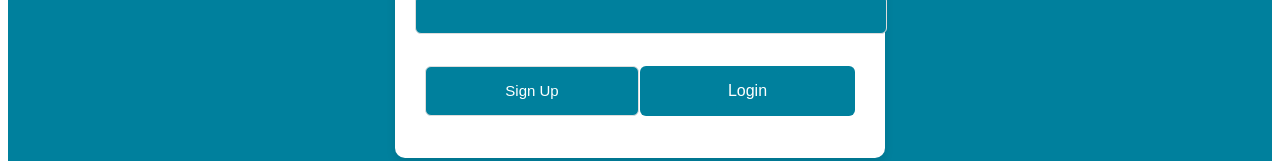
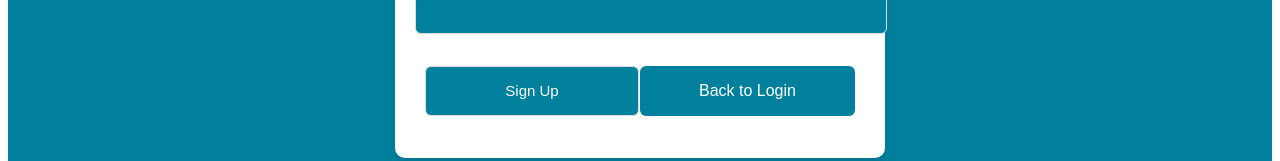
Before and after one commit to Imazen7/Hostel-Hub, a React (Vite) app: page /sign-up in a window 1280 px wide. Shown: the part 585-746 px from the top of the page. Built offline with nearby package versions, Linux system fonts and the light colour scheme.

Commit message:
Update SignUp.jsx

```diff
--- a/src/pages/SignUp.jsx
+++ b/src/pages/SignUp.jsx
@@ -62,7 +62,7 @@ const SignUp = () => {
 
             <div style={{ display: 'flex', gap: '1px', padding: '10px'}}>
               <input id='submit' type="submit" value='Sign Up'/>
-              <button><Link id='back-to-login' to='/'>Login</Link></button>
+              <button><Link id='back-to-login' to='/'>Back to Login</Link></button>
             </div>
           </form>
         </div>
```
